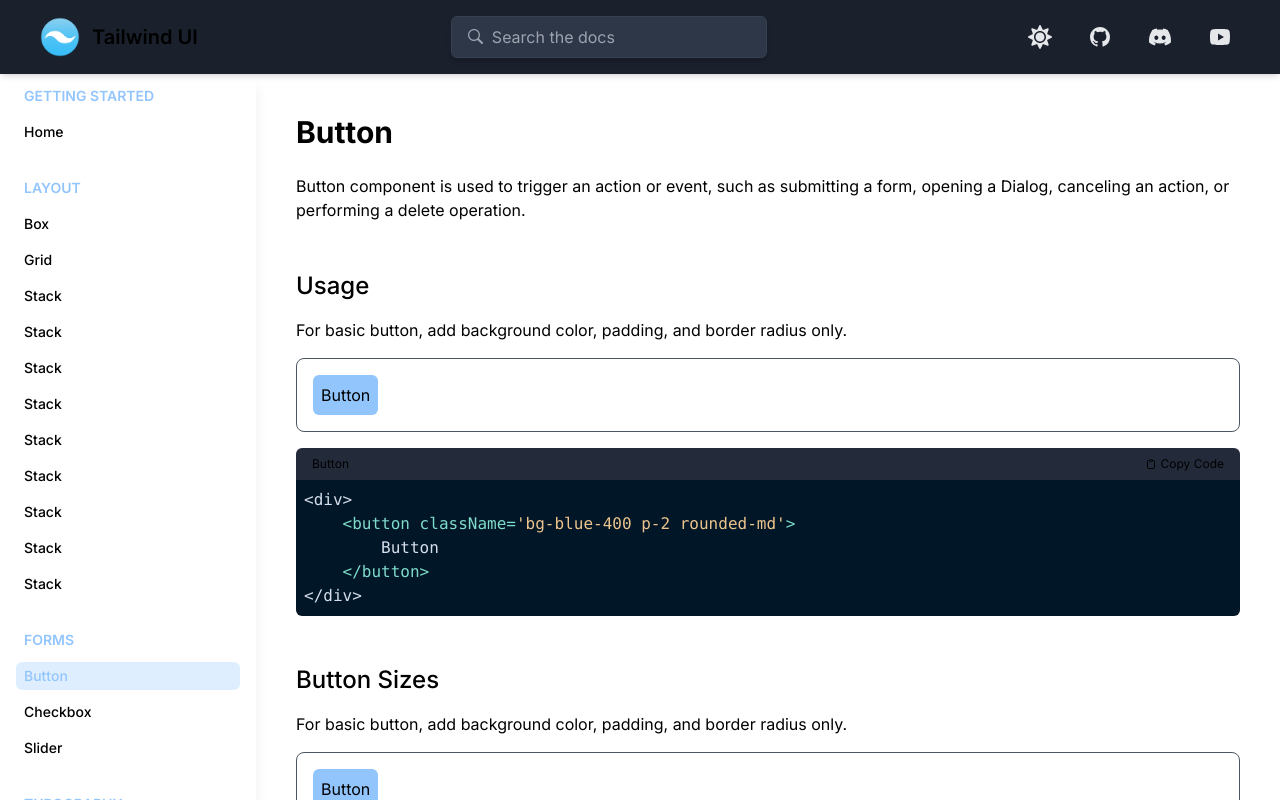
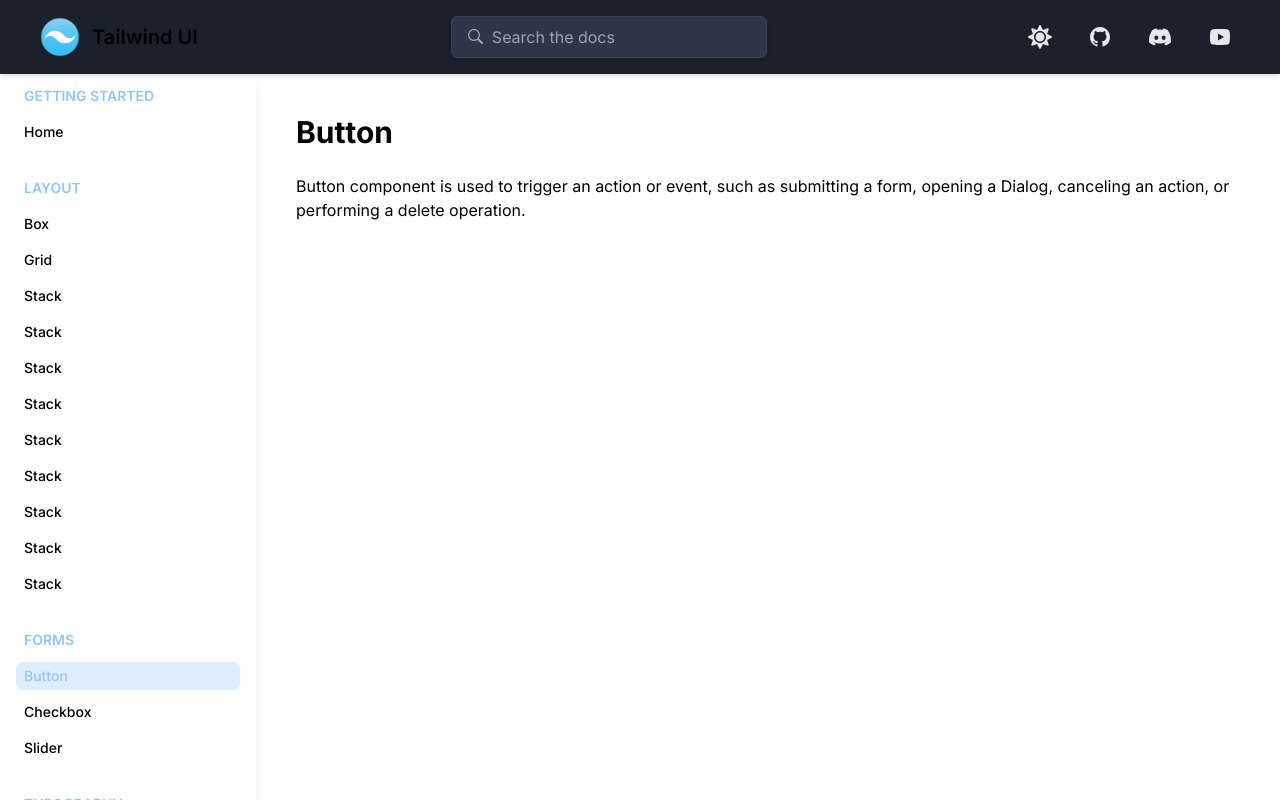
Before and after one commit to Antholem/Tailwind-UI, a Next.js app: page /button in a window 1280 px wide. Built offline with nearby package versions, Linux system fonts and the light colour scheme.

Commit message:
Highlighter for Rightsidebar and Footer Components

```diff
--- a/src/app/(views)/button/page.tsx
+++ b/src/app/(views)/button/page.tsx
@@ -59,7 +59,7 @@ const Button = () => {
                     />
                 </div>
                 <div>
-                    {ButtonList.ButtonItems.map((item) => (
+                    {/* {ButtonList.ButtonItems.map((item) => (
                         <Body
                             id={item.id}
                             key={item.id}
@@ -76,7 +76,7 @@ const Button = () => {
                                 />
                             }
                         />
-                    ))}
+                    ))} */}
                 </div>
                 <div>
                     <Footer />
```
